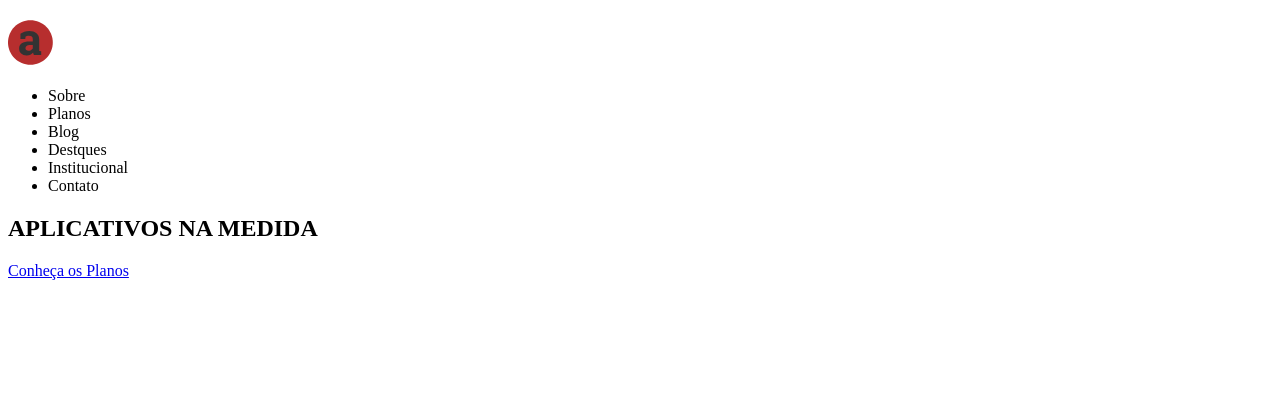
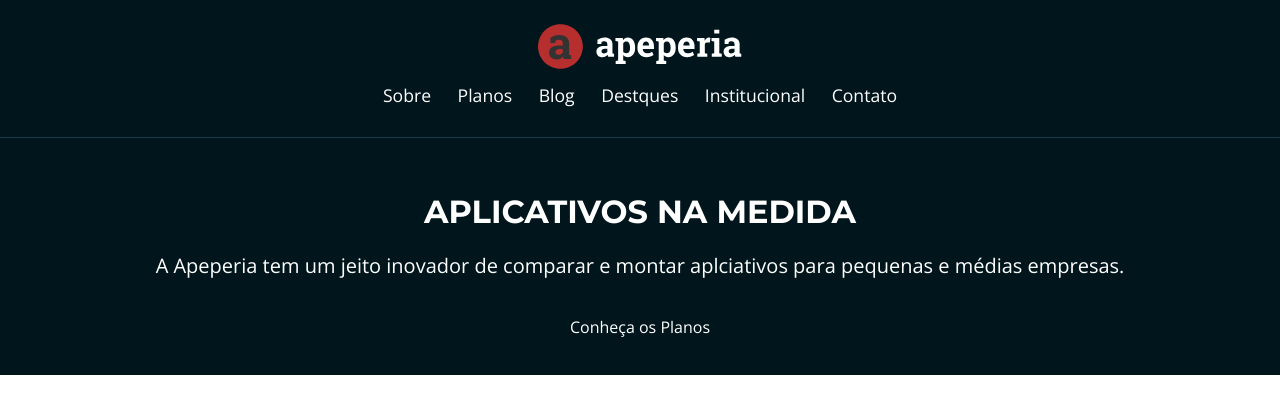
Before and after one commit to wesleypaulino/css-layout-responsivo, a plain HTML site: page index.html in a window 1280 px wide. Drawn offline with nearby package versions, Linux system fonts and the light colour scheme.

Commit message:
Implementado Header

```diff
--- /dev/null
+++ b/css/base.css
@@ -0,0 +1,3 @@
+body {
+    font-family: 'Open Sans', sans-serif;
+}
--- a/index.html
+++ b/index.html
@@ -5,27 +5,35 @@
     <meta http-equiv="X-UA-Compatible" content="IE=edge">
     <meta name="viewport" content="width=device-width, initial-scale=1.0">
     <title>Home</title>
+    <link href="https://fonts.googleapis.com/css2?family=Montserrat:wght@300;400;700&family=Open+Sans:wght@300;400;700&display=swap" rel="stylesheet">
+    <link rel="stylesheet" href="./css/reset.css">
+    <link rel="stylesheet" href="./css/base.css">
+    <link rel="stylesheet" href="./css/cabecalho.css">
+    <link rel="stylesheet" href="./css/chamada.css">
 </head>
 <body>
-   <header>
-    <img src="./img/logo-apeperia.svg" alt="Logo da Apeperia">
-        <nav>
+   <header class="cabecalho">
+    <img src="./img/logo-apeperia.svg" alt="Logo da Apeperia"
+    class="cabecalho__logo">
+        <nav class="cabecalho__navegacao">
             <ul>
-                <li><a href="#"></a>Sobre</li>
-                <li><a href="#"></a>Planos</li>
-                <li><a href="#"></a>Blog</li>
-                <li><a href="#"></a>Destques</li>
-                <li><a href="#"></a>Institucional</li>
-                <li><a href="#"></a>Contato</li>
+                <li class="cabecalho__link"><a href="#"></a>Sobre</li>
+                <li class="cabecalho__link"><a href="#"></a>Planos</li>
+                <li class="cabecalho__link"><a href="#"></a>Blog</li>
+                <li class="cabecalho__link"><a href="#"></a>Destques</li>
+                <li class="cabecalho__link"><a href="#"></a>Institucional</li>
+                <li class="cabecalho__link"><a href="#"></a>Contato</li>
             </ul>
         </nav>
     </img>
    </header>
-
-    <main>
+    <main class="chamada">
         <section>
-            <h1>APLICATIVOS NA MEDIDA</h1>
-            <a href="#">Conheça os Planos</a>
+            <h1 class="chamada__titulo">APLICATIVOS NA MEDIDA</h1>
+            <p class="chamada__texto">A Apeperia tem um jeito inovador de comparar e
+                montar aplciativos para pequenas e médias empresas.
+            </p>
+            <a class="chamada__botao" href="#">Conheça os Planos</a>
         </section>
     </main>
 </body>
```
